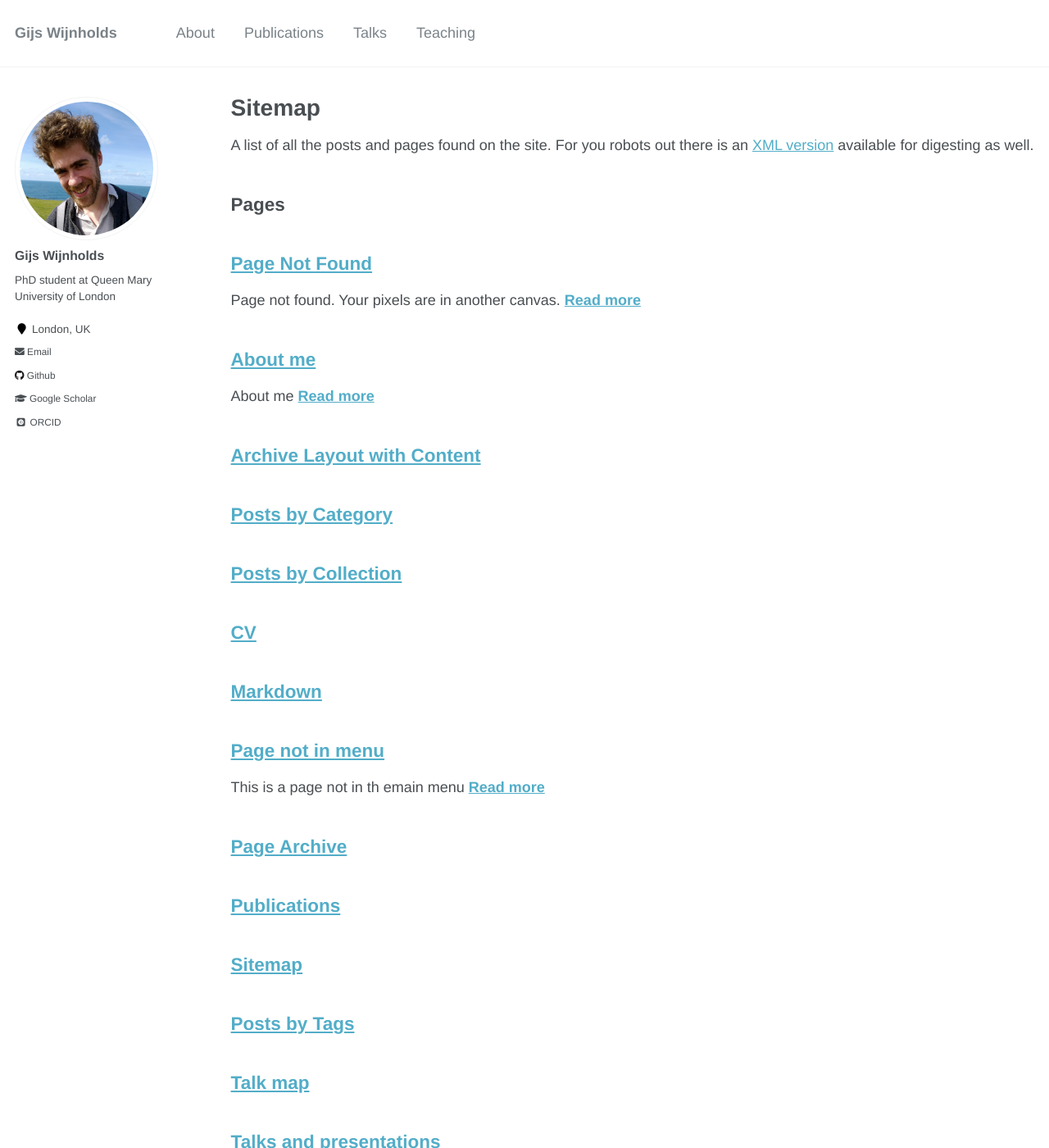
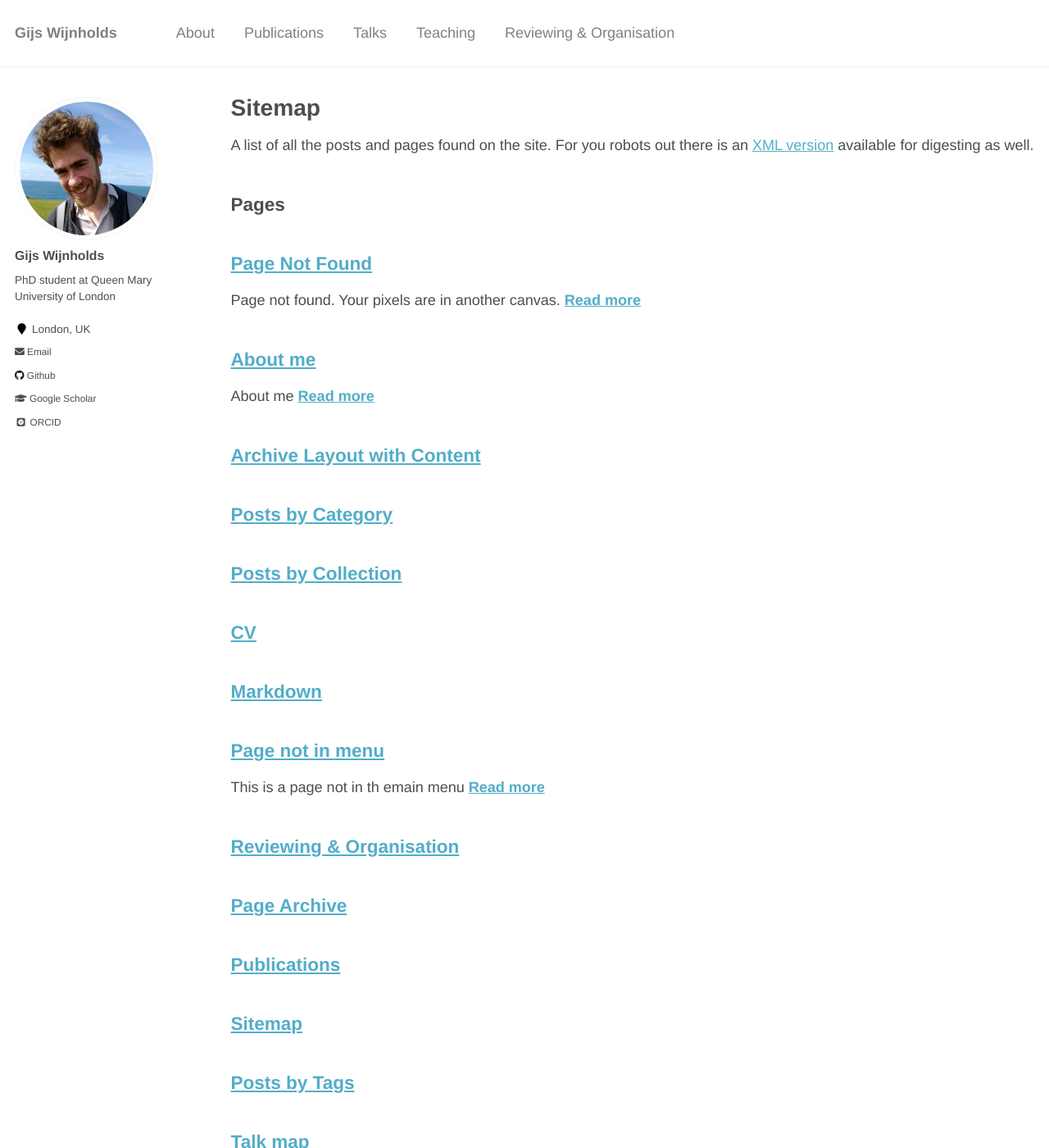
Before and after one commit to gijswijnholds/gijswijnholds.github.io, a Jekyll site: the page built from _pages/sitemap.md, in a window 1280 px wide and 1400 px high. Shown: the whole window at 82% size. Built offline with Jekyll 4.4.1, drawn with Linux system fonts in a browser that asks for light colours; some web fonts are replaced.

Commit message:
added reviewing page

```diff
--- a/_data/navigation.yml
+++ b/_data/navigation.yml
@@ -12,6 +12,9 @@ main:
   - title: "Teaching"
     url: /teaching/
 
+  - title: "Reviewing & Organisation"
+    url: /organisation/
+
   # - title: "Portfolio"
   #   url: /portfolio/
 
--- /dev/null
+++ b/_pages/organisation.md
@@ -0,0 +1,6 @@
+---
+layout: archive
+title: "Reviewing & Organisation"
+permalink: /organisation/
+author_profile: true
+---
```
